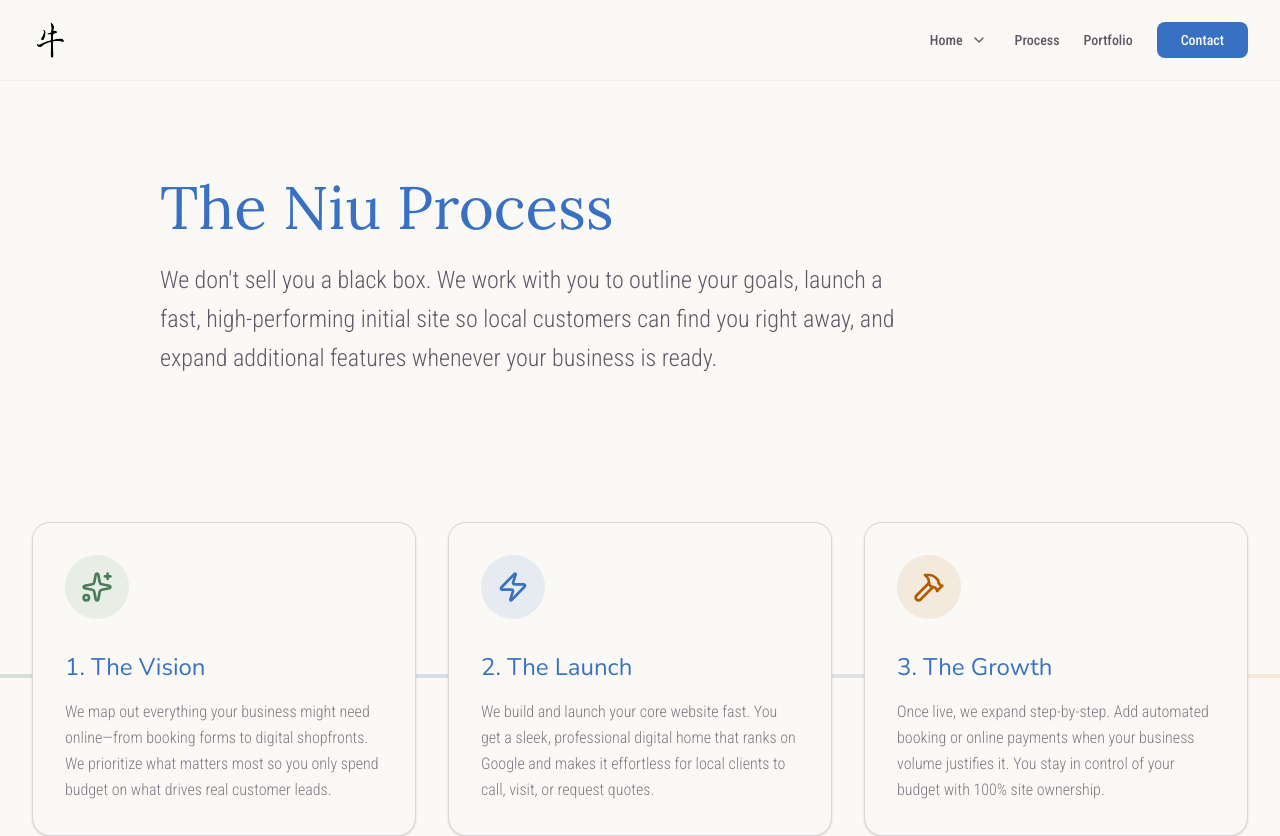
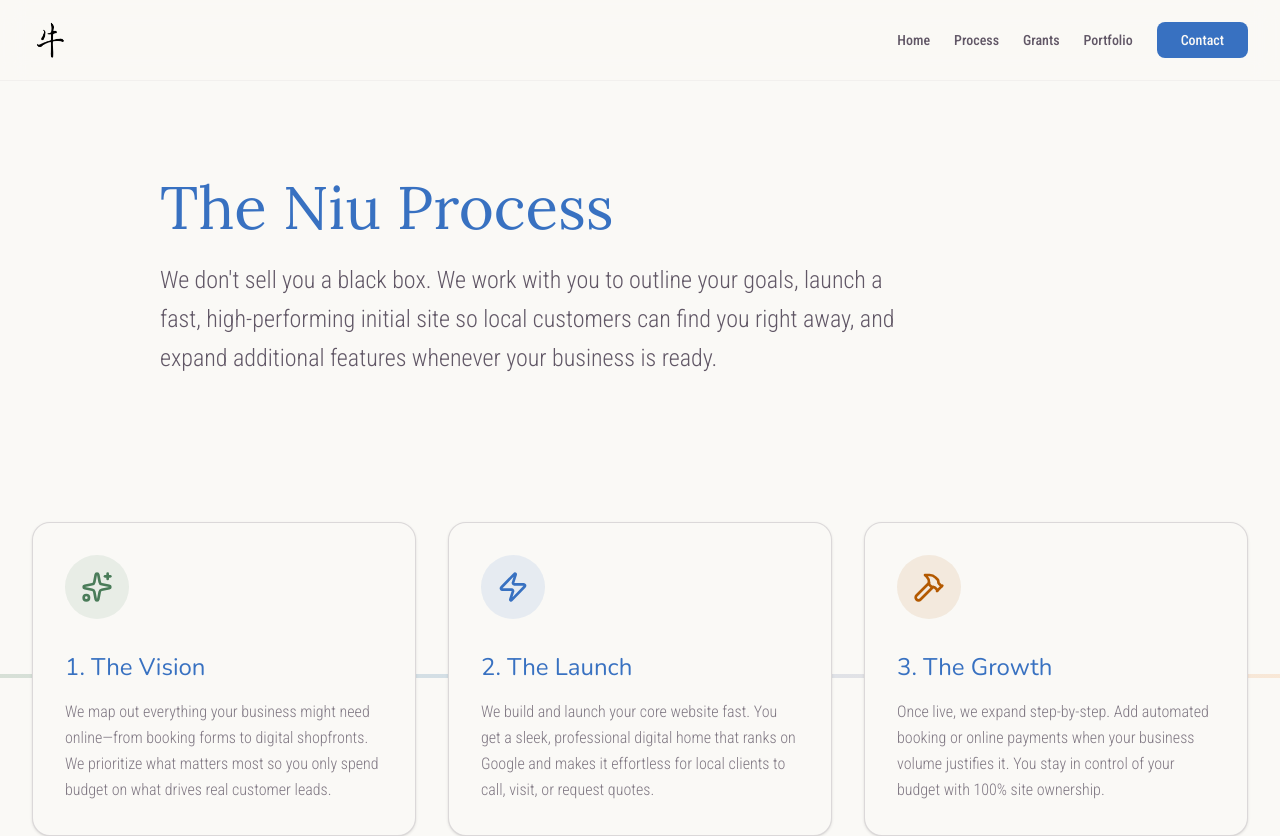
Before and after one commit to xiaoniuniu89/niu-ie, a Next.js app: page /process in a window 1280 px wide. Shown: the top 836 px of the page. Built offline with nearby package versions, Linux system fonts and the light colour scheme.

Commit message:
feat: promote Grants & Funding to direct navbar link (Home, Process, Grants, Portfolio)

```diff
--- a/components/Header.tsx
+++ b/components/Header.tsx
@@ -1,18 +1,12 @@
 import Link from "next/link";
 import Image from "next/image";
 import { Button } from "@/components/ui/button";
-import {
-  DropdownMenu,
-  DropdownMenuContent,
-  DropdownMenuItem,
-  DropdownMenuTrigger,
-} from "@/components/ui/dropdown-menu";
 import {
   Sheet,
   SheetContent,
   SheetTrigger,
 } from "@/components/ui/sheet";
-import { ChevronDown, Menu } from "lucide-react";
+import { Menu } from "lucide-react";
 
 const imgImageNiuLogo = "/niu-zi.webp";
 
@@ -32,33 +26,16 @@ export function Header() {
 
         {/* Desktop Navigation */}
         <nav className="hidden md:flex items-center gap-6">
-          <div className="flex items-center gap-1">
-            <Link href="/" className="font-condensed font-medium text-sm text-foreground hover:text-primary transition-colors">
-              Home
-            </Link>
-            <DropdownMenu>
-              <DropdownMenuTrigger aria-label="Toggle services menu" className="flex items-center justify-center text-foreground hover:text-primary transition-colors focus:outline-none p-1">
-                <ChevronDown className="h-4 w-4" />
-              </DropdownMenuTrigger>
-              <DropdownMenuContent align="end">
-                <DropdownMenuItem asChild>
-                  <Link href="/#about" className="font-condensed cursor-pointer">Our Core Values</Link>
-                </DropdownMenuItem>
-                <DropdownMenuItem asChild>
-                  <Link href="/#services" className="font-condensed cursor-pointer">Services</Link>
-                </DropdownMenuItem>
-                <DropdownMenuItem asChild>
-                  <Link href="/#faq" className="font-condensed cursor-pointer">FAQ</Link>
-                </DropdownMenuItem>
-                <DropdownMenuItem asChild>
-                  <Link href="/digital-grants" className="font-condensed cursor-pointer font-medium text-primary">LEO Grants & Funding</Link>
-                </DropdownMenuItem>
-              </DropdownMenuContent>
-            </DropdownMenu>
-          </div>
+          <Link href="/" className="font-condensed font-medium text-sm text-foreground hover:text-primary transition-colors">
+            Home
+          </Link>
 
           <Link href="/process" className="font-condensed font-medium text-sm text-foreground hover:text-primary transition-colors">
             Process
+          </Link>
+
+          <Link href="/digital-grants" className="font-condensed font-medium text-sm text-foreground hover:text-primary transition-colors">
+            Grants
           </Link>
 
           <Link href="/portfolio" className="font-condensed font-medium text-sm text-foreground hover:text-primary transition-colors">
@@ -83,22 +60,11 @@ export function Header() {
                 <Link href="/" className="font-condensed font-medium text-lg text-foreground hover:text-primary">
                   Home
                 </Link>
-                <div className="flex flex-col gap-4 pl-4 border-l border-foreground/10">
-                  <Link href="/#about" className="font-condensed text-base text-foreground/80 hover:text-primary">
-                    Our Core Values
-                  </Link>
-                  <Link href="/#services" className="font-condensed text-base text-foreground/80 hover:text-primary">
-                    Services
-                  </Link>
-                  <Link href="/#faq" className="font-condensed text-base text-foreground/80 hover:text-primary">
-                    FAQ
-                  </Link>
-                  <Link href="/digital-grants" className="font-condensed text-base text-primary hover:text-primary font-medium">
-                    LEO Grants & Funding
-                  </Link>
-                </div>
                 <Link href="/process" className="font-condensed font-medium text-lg text-foreground hover:text-primary">
                   Process
+                </Link>
+                <Link href="/digital-grants" className="font-condensed font-medium text-lg text-foreground hover:text-primary">
+                  Grants
                 </Link>
                 <Link href="/portfolio" className="font-condensed font-medium text-lg text-foreground hover:text-primary">
                   Portfolio
```
